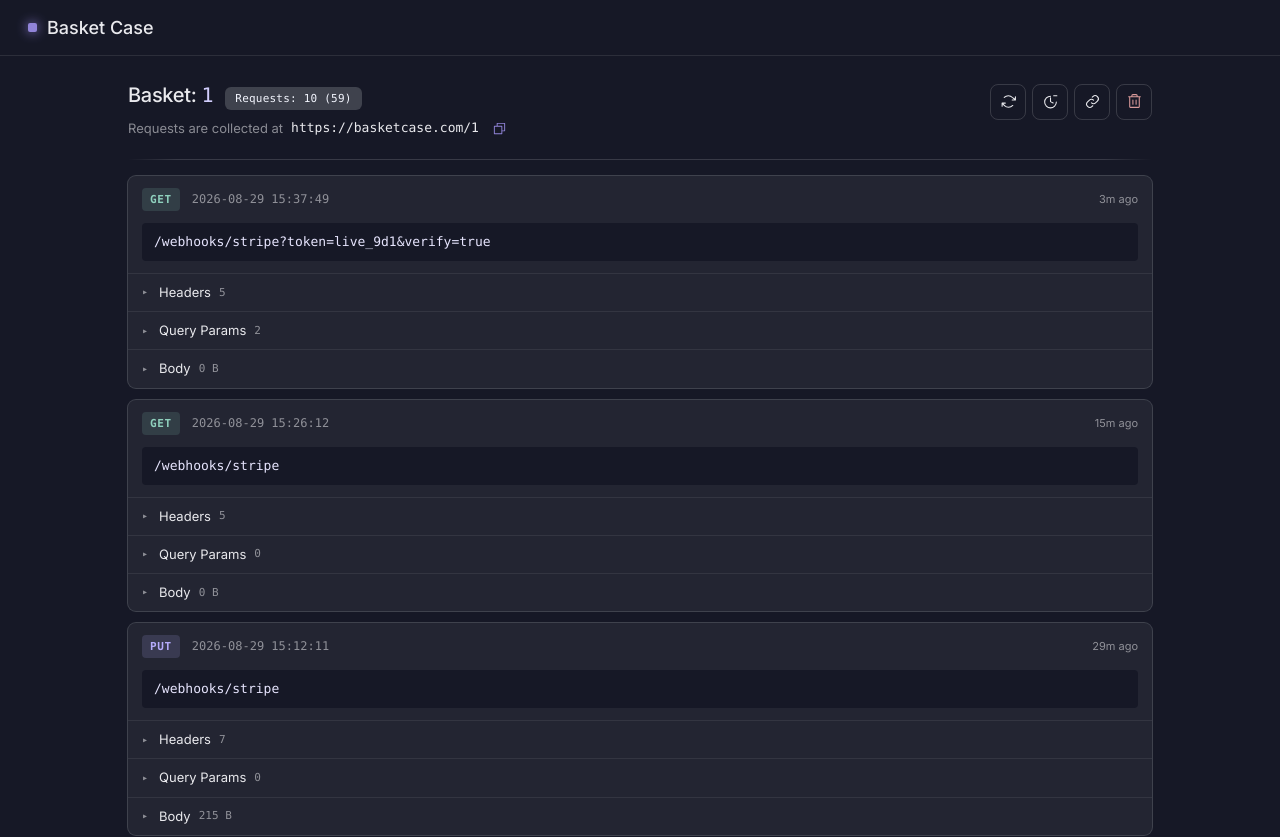
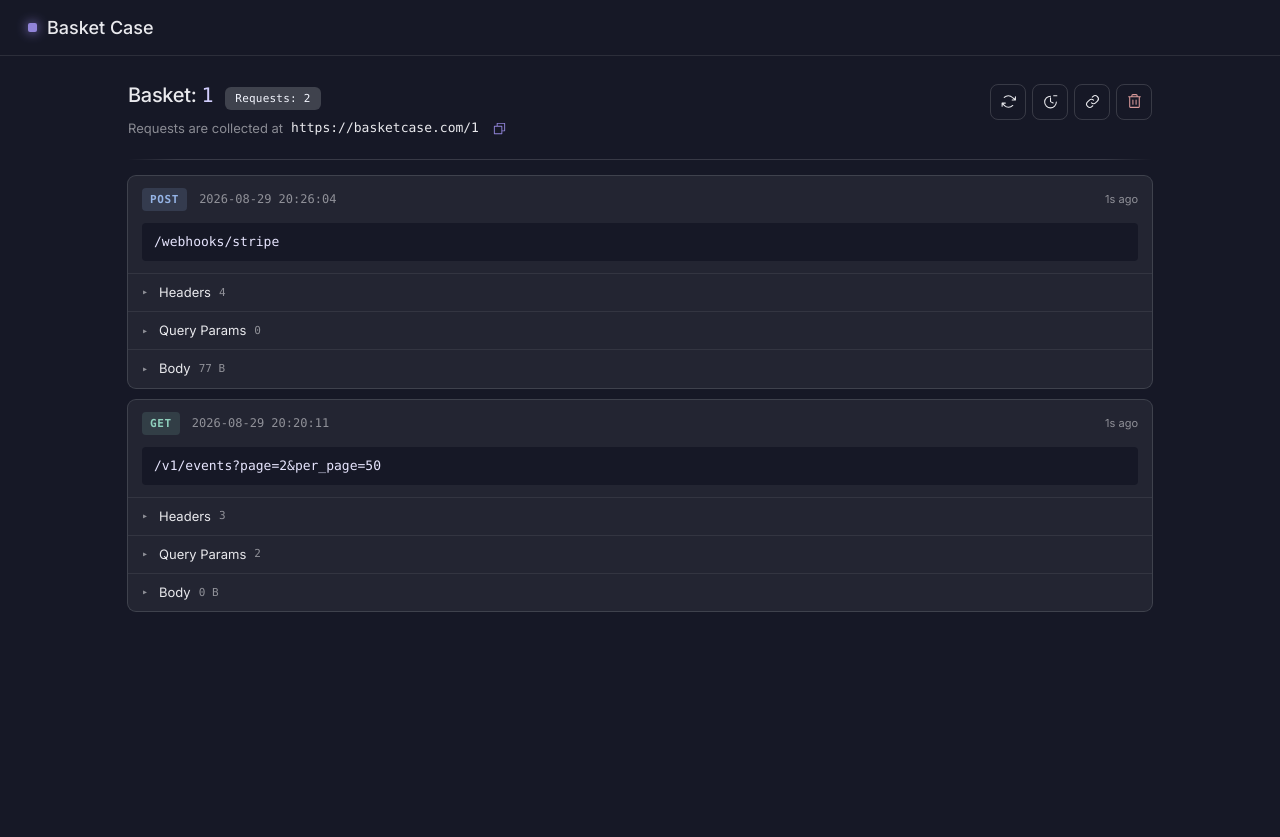
Before and after one commit to christinelinster/basketcase, a React (Vite) app in the folder frontend/: page /baskets/1 in a window 1280 px wide. Shown: the top 837 px of the page. After the commit the page ends 800 px from the top, so only its background shows below. Built offline with nearby package versions, Linux system fonts and the light colour scheme.

Commit message:
refactor: Remove mock data from generated frontend skeleton.
Replace mockData.ts with calls to RequestService/BasketService service methods (currently stubbed axios wrappers).

```diff
--- a/frontend/package.json
+++ b/frontend/package.json
@@ -11,6 +11,7 @@
     "preview": "vite preview"
   },
   "dependencies": {
+    "axios": "^1.20.0",
     "react": "^19.2.8",
     "react-dom": "^19.2.8",
     "react-router-dom": "^7.18.3"
--- a/frontend/src/App.tsx
+++ b/frontend/src/App.tsx
@@ -2,41 +2,45 @@
 // >> React
 import { useEffect, useState } from 'react';
 // >> Router
-import { Routes, Route, useParams, useNavigate } from 'react-router-dom';
+import { Routes, Route, useNavigate } from 'react-router-dom';
 // >> Components
 import Nav         from './components/Nav';
 import LandingPage from './components/LandingPage';
 import BasketPage  from './components/BasketPage';
-// >> Types
-import type { Basket }  from './types/basket';
+// >> Services
+import BasketService from './services/BasketService';
 
-// Temporary mock data while backend is stubbed:
-import { loadBaskets, saveBaskets }                from './lib/mockData';
+// LocalStorage
+const LS_BASKET_PREFIX = 'basket_'
+const stripBasketPrefix = (name: string) => name.slice(LS_BASKET_PREFIX.length)
+const addBasketPrefix   = (name: string) => `${LS_BASKET_PREFIX}${name}`
 
 function App() {
-  const [baskets, setBaskets] = useState<Basket[]>([]);
+  const [ baskets, setBaskets ] = useState<string[]>([]); // Array of Basket names
   const navigate = useNavigate();
 
+  // Load baskets from localStorage on initial render. Note that localStorage can only store data as strings:
+  // > localStorage { basket_<name1>: <token1>, basket_<name2>: <token2>, ... }
   useEffect(() => {
-    setBaskets(loadBaskets());
-  }, []);
+    const basketNames = Object.keys(localStorage)
+      .filter(key => key.startsWith(LS_BASKET_PREFIX))
+      .map(stripBasketPrefix)
 
-  const handleCreate = (name: string) => {
-    setBaskets((prev) => {
-      if (prev.some((b) => b.name === name)) return prev;
-      const next = [{ name, created: Date.now() }, ...prev];
-      saveBaskets(next);
-      return next;
-    });
-    navigate(`/baskets/${name}`);
+    setBaskets(basketNames)
+  }, [])
+
+  const handleCreateBasket = async (name: string) => {
+    const newBasket = await BasketService.createBasket(name) // STUBBED
+    setBaskets(baskets.concat(newBasket.name))
+    localStorage.setItem(addBasketPrefix(name), newBasket.token)
+    // Display popup confirmation -> Show basket URL, token, and option to navigate to basket.
   };
 
-  const handleDelete = (name: string) => {
-    setBaskets((prev) => {
-      const next = prev.filter((b) => b.name !== name);
-      saveBaskets(next);
-      return next;
-    });
+  const handleDeleteBasket = async (name: string) => {
+    await BasketService.deleteBasket(name)  // STUBBED
+    setBaskets(baskets.filter(bName => bName !== name))
+    localStorage.removeItem(addBasketPrefix(name))
+
     navigate('/');
   };
 
@@ -45,19 +49,15 @@ function App() {
       <Nav />
       <Routes>
         <Route path="/"
-          element={<LandingPage baskets={baskets} onCreate={handleCreate} />}
+          element={<LandingPage baskets={baskets} onCreate={handleCreateBasket} />}
         />
 
         <Route path="/baskets/:name"
-        element={<BasketDetailRoute onDelete={handleDelete} />} />
+          element={<BasketPage onDelete={handleDeleteBasket} />}
+        />
       </Routes>
     </div>
   );
 }
 
-function BasketDetailRoute({ onDelete }: { onDelete: (name: string) => void }) {
-  const { name = '' } = useParams();
-  return <BasketPage name={name} onDelete={() => onDelete(name)} />;
-}
-
 export default App;
--- a/frontend/src/components/BasketPage.tsx
+++ b/frontend/src/components/BasketPage.tsx
@@ -1,36 +1,30 @@
 // >> React
 import { useEffect, useRef, useState } from 'react';
+import { useParams } from 'react-router-dom';
 // > Components
 import RequestCard from './RequestCard';
 // > Types
-import type { CapturedRequest } from '../types/basket';
-
-import { makeRequest, seedRequests } from '../lib/mockData';
-
-const RECENT_LIMIT = 10;
+import type { BasketRequestResponse } from '../types/basket';
+// > Services
+import RequestService from '../services/RequestService';
 
 interface BasketPageProps {
-  name: string,
-  onDelete: () => void;
+  onDelete: (name: string) => void;
 }
 
-function BasketPage({ name, onDelete }: BasketPageProps) {
+function BasketPage({ onDelete }: BasketPageProps) {
+  const { name } = useParams()
 
-  const [requests, setRequests] = useState<CapturedRequest[]>([]);
-  const [total, setTotal] = useState(0);
+  const [requests, setRequests] = useState<BasketRequestResponse[]>([]);
   const [auto, setAuto] = useState(false);
   const [copied, setCopied] = useState('');
-  const seq = useRef(0);
   const timer = useRef<number | null>(null);
   const copyTimer = useRef<number | null>(null);
 
   if (name === undefined) return
 
   useEffect(() => {
-    const seeds = seedRequests(name, RECENT_LIMIT);
-    setRequests(seeds.list);
-    setTotal(seeds.total);
-    seq.current = 0;
+    RequestService.loadBasketDetails(name).then((detail) => setRequests(detail.requests));
     return () => {
       if (timer.current) window.clearInterval(timer.current);
       timer.current = null;
@@ -48,11 +42,7 @@ function BasketPage({ name, onDelete }: BasketPageProps) {
   };
 
   const pushRequest = () => {
-    seq.current += 1;
-    const rand = Math.random;
-    const req = makeRequest(rand, Date.now(), seq.current + 100);
-    setRequests((r) => [req, ...r].slice(0, RECENT_LIMIT));
-    setTotal((t) => t + 1);
+    RequestService.loadBasketDetails(name).then((detail) => setRequests(detail.requests));
   };
 
   const toggleAuto = () => {
@@ -66,7 +56,7 @@ function BasketPage({ name, onDelete }: BasketPageProps) {
     }
   };
 
-  const countLabel = `Requests: ${requests.length} (${total})`;
+  const countLabel = `Requests: ${requests.length}`;
   const autoStyle = auto ? { color: 'var(--color-accent)', borderColor: 'var(--color-accent)' } : {};
 
   return (
@@ -108,7 +98,7 @@ function BasketPage({ name, onDelete }: BasketPageProps) {
               <path d="M137.54 186.36a8 8 0 010 11.31l-9.94 9.94a56 56 0 01-79.2-79.2l24.12-24.12a56 56 0 0176.81-2.28 8 8 0 01-10.64 12 40 40 0 00-54.85 1.63L59.72 139.7a40 40 0 0056.57 56.57l9.93-9.94a8 8 0 0111.32.03zm70.06-138a56.06 56.06 0 00-79.2 0l-9.94 9.95a8 8 0 0011.32 11.31l9.94-9.93a40 40 0 0156.56 56.56l-24.12 24.12a40 40 0 01-54.85 1.6a8 8 0 00-10.63 12 56 56 0 0076.8-2.26l24.12-24.12a56.08 56.08 0 000-79.2z" />
             </svg>
           </button>
-          <button className="btn btn-secondary btn-icon" onClick={onDelete} title="Delete basket" style={{ color: '#d99a9a' }}>
+          <button className="btn btn-secondary btn-icon" onClick={() => onDelete(name)} title="Delete basket" style={{ color: '#d99a9a' }}>
             <svg width="17" height="17" viewBox="0 0 256 256" fill="currentColor">
               <path d="M216 48h-40v-8a24 24 0 00-24-24h-48a24 24 0 00-24 24v8H40a8 8 0 000 16h8v144a16 16 0 0016 16h128a16 16 0 0016-16V64h8a8 8 0 000-16zM96 40a8 8 0 018-8h48a8 8 0 018 8v8H96zm96 168H64V64h128zm-80-104v64a8 8 0 01-16 0v-64a8 8 0 0116 0zm48 0v64a8 8 0 01-16 0v-64a8 8 0 0116 0z" />
             </svg>
--- a/frontend/src/components/RequestCard.tsx
+++ b/frontend/src/components/RequestCard.tsx
@@ -1,10 +1,19 @@
 import { Fragment, useState } from 'react';
-import type { CapturedRequest } from '../types/basket';
-import { ago, fmtTime } from '../lib/mockData';
+import type { BasketRequestResponse } from '../types/basket';
+import { ago, fmtTime } from '../lib/format';
 import RequestSection from './RequestSection';
 
+const METHOD_COLORS: Record<string, { fg: string; bg: string }> = {
+  GET: { fg: '#8fd0bd', bg: 'rgba(143,208,189,0.14)' },
+  POST: { fg: '#95b4e6', bg: 'rgba(149,180,230,0.15)' },
+  PUT: { fg: '#b5abfc', bg: 'rgba(181,171,252,0.15)' },
+  PATCH: { fg: '#cfd3e5', bg: 'rgba(207,211,229,0.12)' },
+  DELETE: { fg: '#d99a9a', bg: 'rgba(217,154,154,0.14)' },
+};
+const DEFAULT_METHOD_COLOR = { fg: '#c9c9c9', bg: 'rgba(201,201,201,0.12)' };
+
 interface RequestCardProps {
-  request: CapturedRequest;
+  request: BasketRequestResponse;
 }
 
 function RequestCard({ request }: RequestCardProps) {
@@ -13,9 +22,13 @@ function RequestCard({ request }: RequestCardProps) {
 
   const toggle = (key: string) => setOpen((o) => ({ ...o, [key]: !o[key] }));
 
-  const query = request.query
-    ? request.query.split('&').map((p) => ({ k: p.split('=')[0], v: p.split('=').slice(1).join('=') }))
-    : [];
+  const { fg, bg } = METHOD_COLORS[request.method] ?? DEFAULT_METHOD_COLOR;
+  const receivedAtMs = new Date(request.received_at).getTime();
+
+  const query = Object.entries(request.query_params).map(([k, v]) => ({ k, v }));
+
+  const contentTypeEntry = Object.entries(request.headers).find(([k]) => k.toLowerCase() === 'content-type');
+  const contentType = contentTypeEntry ? contentTypeEntry[1] : 'none';
 
   let bodyText = request.body || '— empty —';
   if (pretty && request.body) {
@@ -26,7 +39,7 @@ function RequestCard({ request }: RequestCardProps) {
     }
   }
 
-  const path = request.query ? `${request.path}?${request.query}` : request.path;
+  const path = query.length > 0 ? `${request.path}?${new URLSearchParams(request.query_params).toString()}` : request.path;
 
   return (
     <article className="card elev-sm" style={{ padding: 0, gap: 0, overflow: 'hidden' }}>
@@ -39,17 +52,17 @@ function RequestCard({ request }: RequestCardProps) {
             letterSpacing: '0.06em',
             padding: '3px 8px',
             borderRadius: 4,
-            color: request.fg,
-            background: request.bg,
+            color: fg,
+            background: bg,
           }}
         >
           {request.method}
         </span>
         <span className="mono text-muted" style={{ fontSize: 12 }}>
-          {fmtTime(request.ts)}
+          {fmtTime(receivedAtMs)}
         </span>
         <span className="text-muted" style={{ fontSize: 11, marginLeft: 'auto' }}>
-          {ago(request.ts)}
+          {ago(receivedAtMs)}
         </span>
       </div>
       <div
@@ -68,9 +81,9 @@ function RequestCard({ request }: RequestCardProps) {
         {path}
       </div>
 
-      <RequestSection label="Headers" count={String(request.headers.length)} open={!!open.headers} onToggle={() => toggle('headers')}>
+      <RequestSection label="Headers" count={String(Object.keys(request.headers).length)} open={!!open.headers} onToggle={() => toggle('headers')}>
         <div style={{ display: 'grid', gridTemplateColumns: 'minmax(120px,220px) minmax(0,1fr)', gap: '2px 16px' }}>
-          {request.headers.map(([k, v], i) => (
+          {Object.entries(request.headers).map(([k, v], i) => (
             <Fragment key={i}>
               <div className="mono text-muted" style={{ fontSize: 12, padding: '3px 0' }}>
                 {k}
@@ -110,7 +123,7 @@ function RequestCard({ request }: RequestCardProps) {
               {pretty ? 'Raw Content' : 'Format Content'}
             </button>
             <span className="text-muted mono" style={{ fontSize: 11 }}>
-              {request.contentType}
+              {contentType}
             </span>
           </div>
           <pre
--- /dev/null
+++ b/frontend/src/lib/format.ts
@@ -0,0 +1,13 @@
+export function fmtTime(ts: number): string {
+  const d = new Date(ts);
+  const p = (n: number) => String(n).padStart(2, '0');
+  return `${d.getFullYear()}-${p(d.getMonth() + 1)}-${p(d.getDate())} ${p(d.getHours())}:${p(d.getMinutes())}:${p(d.getSeconds())}`;
+}
+
+export function ago(ts: number): string {
+  const s = Math.max(1, Math.round((Date.now() - ts) / 1000));
+  if (s < 60) return s + 's ago';
+  if (s < 3600) return Math.round(s / 60) + 'm ago';
+  if (s < 86400) return Math.round(s / 3600) + 'h ago';
+  return Math.round(s / 86400) + 'd ago';
+}
--- a/frontend/src/lib/mockData.ts
+++ /dev/null
@@ -1,126 +0,0 @@
-// TEMPORARY MOCK DATA WHILE BACKEND IS STUBBED
-import type { Basket, CapturedRequest } from '../types/basket';
-
-const ALPHA = 'abcdefghijkmnpqrstuvwxyzABCDEFGHJKLMNPQRSTUVWXYZ23456789';
-const STORAGE_KEY = 'basketcase.baskets';
-
-export function makeToken(rand?: () => number): string {
-  let s = '';
-  for (let i = 0; i < 7; i++) s += ALPHA[Math.floor((rand ? rand() : Math.random()) * ALPHA.length)];
-  return s;
-}
-
-function seeded(name: string): () => number {
-  let h = 2166136261;
-  for (let i = 0; i < name.length; i++) {
-    h ^= name.charCodeAt(i);
-    h = Math.imul(h, 16777619);
-  }
-  return () => {
-    h ^= h << 13;
-    h ^= h >>> 17;
-    h ^= h << 5;
-    return ((h >>> 0) % 100000) / 100000;
-  };
-}
-
-const METHODS = [
-  { m: 'GET', fg: '#8fd0bd', bg: 'rgba(143,208,189,0.14)', w: 5 },
-  { m: 'POST', fg: '#95b4e6', bg: 'rgba(149,180,230,0.15)', w: 4 },
-  { m: 'PUT', fg: '#b5abfc', bg: 'rgba(181,171,252,0.15)', w: 2 },
-  { m: 'PATCH', fg: '#cfd3e5', bg: 'rgba(207,211,229,0.12)', w: 1 },
-  { m: 'DELETE', fg: '#d99a9a', bg: 'rgba(217,154,154,0.14)', w: 1 },
-];
-const PATHS = ['/', '/webhooks/stripe', '/hooks/github/push', '/v1/events', '/callback', '/notify/slack', '/ingest', '/v2/orders/8841'];
-const QUERIES = ['', '', 'signature=8f2c1a&ts=1724910233', 'page=2&per_page=50', 'token=live_9d1&verify=true', 'source=cli'];
-const AGENTS = ['Stripe/1.0 (+https://stripe.com/docs/webhooks)', 'GitHub-Hookshot/2c9a1f3', 'curl/8.4.0', 'python-requests/2.31.0', 'PostmanRuntime/7.36.1', 'Go-http-client/2.0'];
-const BODIES = [
-  '{"id":"evt_1P9dQz2eZvKYlo2C","type":"payment_intent.succeeded","created":1724910233,"data":{"object":{"id":"pi_3P9dQz","amount":4200,"currency":"usd","status":"succeeded","customer":"cus_QK1x9Zt"}},"livemode":false}',
-  '{"ref":"refs/heads/main","before":"a1b2c3d","after":"9f8e7d6","pusher":{"name":"avery","email":"avery@example.com"},"commits":[{"id":"9f8e7d6","message":"fix: retry webhook delivery","distinct":true}]}',
-  '{"order_id":8841,"status":"shipped","items":[{"sku":"BC-102","qty":2},{"sku":"BC-770","qty":1}],"total":"89.40"}',
-  'name=avery&plan=pro&notify=1',
-];
-
-export function makeRequest(rand: () => number, ts: number, i: number): CapturedRequest {
-  const pool = METHODS.flatMap((m) => Array(m.w).fill(m));
-  const meth = pool[Math.floor(rand() * pool.length)];
-  const hasBody = meth.m !== 'GET' && meth.m !== 'DELETE';
-  const body = hasBody ? BODIES[Math.floor(rand() * BODIES.length)] : '';
-  const form = body.indexOf('{') !== 0;
-  const headers: [string, string][] = [
-    ['Host', 'basketcase.com'],
-    ['User-Agent', AGENTS[Math.floor(rand() * AGENTS.length)]],
-    ['Accept', '*/*'],
-    ['X-Request-Id', Math.floor(rand() * 1e9).toString(16).padStart(8, '0')],
-    ['X-Forwarded-For', '18.' + Math.floor(rand() * 250) + '.' + Math.floor(rand() * 250) + '.' + Math.floor(rand() * 250)],
-  ];
-  if (hasBody) {
-    headers.push(['Content-Type', form ? 'application/x-www-form-urlencoded' : 'application/json']);
-    headers.push(['Content-Length', String(body.length)]);
-  }
-  return {
-    id: 'r' + ts + '-' + i,
-    method: meth.m,
-    fg: meth.fg,
-    bg: meth.bg,
-    ts,
-    path: PATHS[Math.floor(rand() * PATHS.length)],
-    query: QUERIES[Math.floor(rand() * QUERIES.length)],
-    headers,
-    body,
-    contentType: hasBody ? (form ? 'application/x-www-form-urlencoded' : 'application/json') : 'none',
-  };
-}
-
-export function seedRequests(name: string, limit: number): { list: CapturedRequest[]; total: number } {
-  if (name === 'a3Nw8jH') return { list: [], total: 0 };
-  const rand = seeded(name);
-  const total = 20 + Math.floor(rand() * 40);
-  const list: CapturedRequest[] = [];
-  let t = Date.now() - 1000 * 60 * 3;
-  for (let i = 0; i < limit; i++) {
-    list.push(makeRequest(rand, t, i));
-    t -= Math.floor(1000 * (40 + rand() * 900));
-  }
-  return { list, total };
-}
-
-export function loadBaskets(): Basket[] {
-  let baskets: Basket[] = [];
-  try {
-    baskets = JSON.parse(localStorage.getItem(STORAGE_KEY) || '[]');
-  } catch {
-    baskets = [];
-  }
-  if (!baskets.length) {
-    baskets = [
-      { name: 'q7Rm2vD', created: Date.now() - 86400000 * 2 },
-      { name: 'kP9xz4T', created: Date.now() - 86400000 * 5 },
-      { name: 'a3Nw8jH', created: Date.now() - 86400000 * 11 },
-    ];
-    saveBaskets(baskets);
-  }
-  return baskets;
-}
-
-export function saveBaskets(baskets: Basket[]): void {
-  try {
-    localStorage.setItem(STORAGE_KEY, JSON.stringify(baskets));
-  } catch {
-    // localStorage unavailable; nothing to persist
-  }
-}
-
-export function fmtTime(ts: number): string {
-  const d = new Date(ts);
-  const p = (n: number) => String(n).padStart(2, '0');
-  return `${d.getFullYear()}-${p(d.getMonth() + 1)}-${p(d.getDate())} ${p(d.getHours())}:${p(d.getMinutes())}:${p(d.getSeconds())}`;
-}
-
-export function ago(ts: number): string {
-  const s = Math.max(1, Math.round((Date.now() - ts) / 1000));
-  if (s < 60) return s + 's ago';
-  if (s < 3600) return Math.round(s / 60) + 'm ago';
-  if (s < 86400) return Math.round(s / 3600) + 'h ago';
-  return Math.round(s / 86400) + 'd ago';
-}
--- /dev/null
+++ b/frontend/src/services/BasketService.ts
@@ -0,0 +1,28 @@
+import axios from 'axios'
+
+const API_BASKETS_PATH = '/api/baskets'
+
+class BasketService {
+  static async createBasket(name: string) {
+    return {
+      name: 'testbasket',
+      token: 'testtoken',
+      capacity: 200,
+      expires_at: new Date('2026-09-01 16:28:29.564579-04')
+    }
+    // const response = await axios.post(API_BASKETS_PATH, name)
+    // return response.data.data // Data returned as { data: { ... } }
+  }
+
+  static async deleteBasket(name: string) {
+    // get basket token from local storage
+    // const response = await axios.delete(`${API_BASKETS_PATH}/${name}`, {
+    //   headers: { 'X-Basket-Token': basketToken }
+    // })
+
+    // return response.status === 204
+    return true
+  }
+}
+
+export default BasketService
--- /dev/null
+++ b/frontend/src/services/RequestService.ts
@@ -0,0 +1,46 @@
+import axios from 'axios'
+
+const API_BASKETS_PATH = '/api/baskets'
+
+class RequestService {
+  static async loadBasketDetails(name: string) {
+    return {
+      name: 'testbasket',
+      capacity: 200,
+      expires_at: '2026-09-01T20:28:29.564579Z',
+      requests: [
+        {
+          id: 2,
+          method: 'POST',
+          path: '/webhooks/stripe',
+          headers: {
+            'Host': 'basketcase.com',
+            'User-Agent': 'Stripe/1.0 (+https://stripe.com/docs/webhooks)',
+            'Content-Type': 'application/json',
+            'Content-Length': '176',
+          },
+          query_params: {},
+          body: '{"id":"evt_1P9dQz2eZvKYlo2C","type":"payment_intent.succeeded","amount":4200}',
+          received_at: '2026-08-29T20:26:04.000Z',
+        },
+        {
+          id: 1,
+          method: 'GET',
+          path: '/v1/events',
+          headers: {
+            'Host': 'basketcase.com',
+            'User-Agent': 'curl/8.4.0',
+            'Accept': '*/*',
+          },
+          query_params: { page: '2', per_page: '50' },
+          body: null,
+          received_at: '2026-08-29T20:20:11.000Z',
+        },
+      ],
+    }
+    // const response = await axios.get(`${API_BASKETS_PATH}/${name}`)
+    // return response.data.data // Data returned as { data: { ... } }
+  }
+}
+
+export default RequestService
```
Also changed, not shown: frontend/src/components/LandingPage.tsx (+6 -13 lines), frontend/src/lib/token.ts (added, +7 -0 lines), frontend/src/types/basket.ts (+13 -14 lines), 1 other file (tests, documents, lock files or other folders).
